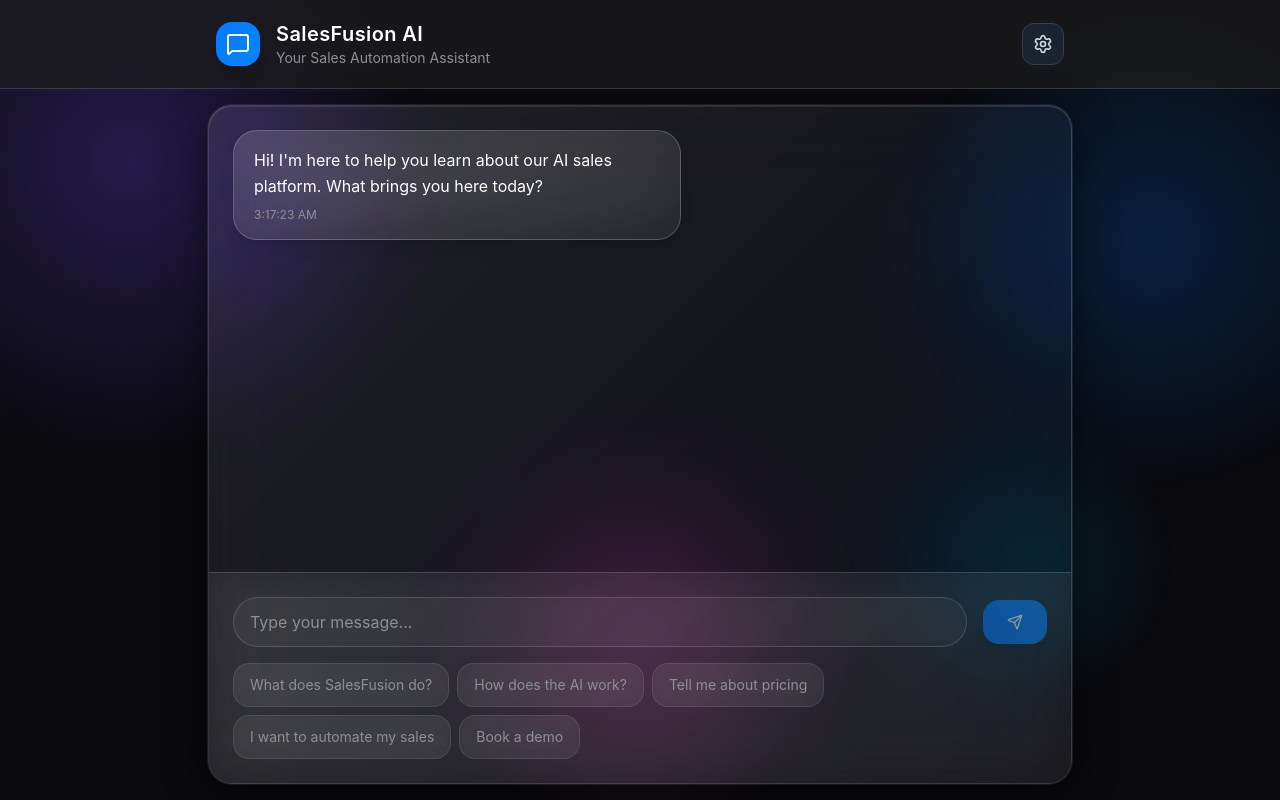
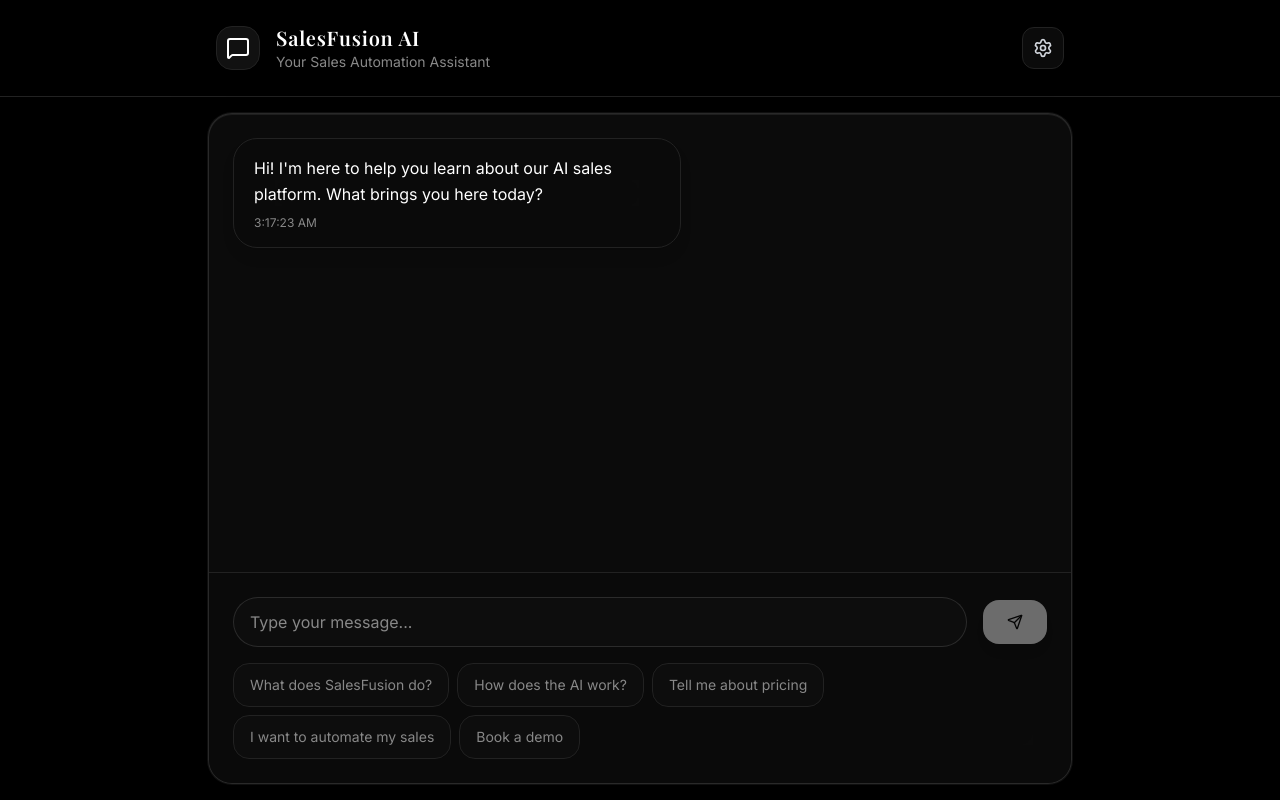
Before and after one commit to SalesFusion-AI/sales-room, a React (Vite) app: page / in a window 1280 px wide. Built offline with nearby package versions, Linux system fonts and the light colour scheme; no server answers.

Commit message:
style: Monaco design aesthetic

```diff
--- a/index.html
+++ b/index.html
@@ -5,6 +5,12 @@
     <link rel="icon" type="image/svg+xml" href="/vite.svg" />
     <meta name="viewport" content="width=device-width, initial-scale=1.0" />
     <title>sales-room</title>
+    <link rel="preconnect" href="https://fonts.googleapis.com" />
+    <link rel="preconnect" href="https://fonts.gstatic.com" crossorigin />
+    <link
+      href="https://fonts.googleapis.com/css2?family=Inter:wght@300;400;500;600;700&family=Playfair+Display:wght@400;500;600;700&display=swap"
+      rel="stylesheet"
+    />
   </head>
   <body>
     <div id="root"></div>
--- a/src/App.css
+++ b/src/App.css
@@ -8,11 +8,16 @@
 }
 
 .app-heading {
-  letter-spacing: 0.02em;
+  letter-spacing: 0.04em;
+  text-transform: none;
 }
 
 .glass-shadow {
   box-shadow: var(--shadow-soft);
+}
+
+.lux-transition {
+  transition: all 0.4s ease;
 }
 
 /* Fade in animation for Talk to Sales button */
--- a/src/App.tsx
+++ b/src/App.tsx
@@ -93,15 +93,15 @@
   return (
     <div className="min-h-screen h-[100svh] text-[var(--text-primary)] flex flex-col overflow-hidden relative z-10">
       {/* Header */}
-      <header className="flex-shrink-0 bg-[rgba(28,28,30,0.75)] backdrop-blur-[20px] border-b border-[var(--border)]">
-        <div className="max-w-4xl mx-auto px-4 sm:px-6 py-4 sm:py-5">
+      <header className="flex-shrink-0 bg-black/80 backdrop-blur-[24px] border-b border-[#222]">
+        <div className="max-w-4xl mx-auto px-4 sm:px-6 py-4 sm:py-6">
           <div className="flex flex-col gap-3 sm:flex-row sm:items-center sm:justify-between">
             <div className="flex items-center space-x-3 sm:space-x-4">
-              <div className="w-10 h-10 sm:w-11 sm:h-11 bg-gradient-to-br from-[#007AFF] to-[#0A84FF] rounded-2xl flex items-center justify-center shadow-lg">
+              <div className="w-10 h-10 sm:w-11 sm:h-11 bg-[#111] border border-[#222] rounded-2xl flex items-center justify-center shadow-lg">
                 <MessageSquare className="h-5 w-5 sm:h-6 sm:w-6 text-white" />
               </div>
               <div className="min-w-0">
-                <h1 className="text-lg sm:text-xl font-semibold text-white truncate app-heading">SalesFusion AI</h1>
+                <h1 className="text-lg sm:text-xl font-semibold text-white truncate app-heading font-display">SalesFusion AI</h1>
                 <p className="text-xs sm:text-sm text-[var(--text-secondary)]">Your Sales Automation Assistant</p>
               </div>
             </div>
@@ -110,7 +110,7 @@
               {/* Prospect info indicator */}
               {prospectInfo.name && (
                 <div className="flex items-center text-xs sm:text-sm">
-                  <div className="flex items-center text-[var(--text-secondary)] bg-white/5 border border-white/10 px-3 py-2 rounded-full backdrop-blur-md">
+                  <div className="flex items-center text-[var(--text-secondary)] bg-[#111]/70 border border-[#222] px-3 py-2 rounded-full backdrop-blur-md">
                     <User className="h-4 w-4 mr-2" />
                     <span className="truncate max-w-[180px] sm:max-w-none">{prospectInfo.name}</span>
                   </div>
@@ -146,14 +146,12 @@
                 <div
                   className={`max-w-[85%] sm:max-w-sm md:max-w-md px-4 sm:px-5 py-3.5 sm:py-4 rounded-2xl sm:rounded-3xl shadow-lg ${
                     message.role === 'user'
-                      ? 'bg-gradient-to-br from-[#007AFF] via-[#0A84FF] to-[#5AC8FA] text-white shadow-[0_8px_32px_rgba(0,122,255,0.3)]'
-                      : 'bg-gradient-to-br from-white/[0.12] to-white/[0.04] text-white border border-white/20 backdrop-blur-[40px] shadow-[inset_0_1px_0_0_rgba(255,255,255,0.1)]'
+                      ? 'bg-[#111] text-white border border-[#222] shadow-[0_12px_30px_rgba(0,0,0,0.6)]'
+                      : 'bg-[#0b0b0b]/80 text-white border border-[#222] backdrop-blur-[26px] shadow-[inset_0_1px_0_0_rgba(255,255,255,0.05)]'
                   }`}
                 >
                   <p className="text-sm sm:text-base leading-relaxed whitespace-pre-wrap">{message.content}</p>
-                  <p className={`text-xs mt-2 ${
-                    message.role === 'user' ? 'text-blue-100/80' : 'text-[var(--text-secondary)]'
-                  }`}>
+                  <p className="text-xs mt-2 text-[var(--text-secondary)]">
                     {message.timestamp.toLocaleTimeString()}
                   </p>
                 </div>
@@ -163,7 +161,7 @@
             {/* Typing indicator */}
             {isTyping && (
               <div className="flex justify-start">
-                <div className="bg-white/5 border border-white/10 rounded-2xl sm:rounded-3xl px-4 sm:px-5 py-3.5 sm:py-4 shadow-lg backdrop-blur-[20px]">
+                <div className="bg-[#111]/70 border border-[#222] rounded-2xl sm:rounded-3xl px-4 sm:px-5 py-3.5 sm:py-4 shadow-lg backdrop-blur-[24px]">
                   <div className="flex space-x-1">
                     <div className="w-2 h-2 bg-white/40 rounded-full animate-bounce"></div>
                     <div className="w-2 h-2 bg-white/40 rounded-full animate-bounce" style={{ animationDelay: '0.1s' }}></div>
@@ -176,7 +174,7 @@
           </div>
 
           {/* Input Area */}
-          <div className="flex-shrink-0 border-t border-[var(--border)] bg-white/5 backdrop-blur-[20px] p-4 sm:p-6 sticky bottom-0 pb-[env(safe-area-inset-bottom)]">
+          <div className="flex-shrink-0 border-t border-[#222] bg-[#0b0b0b]/80 backdrop-blur-[24px] p-4 sm:p-6 sticky bottom-0 pb-[env(safe-area-inset-bottom)]">
             <div className="flex items-center space-x-3 sm:space-x-4">
               <div className="flex-1">
                 <input
@@ -200,7 +198,7 @@
               <button
                 onClick={handleSendMessage}
                 disabled={!inputMessage.trim() || isTyping || !!inputError}
-                className="min-h-[44px] min-w-[44px] bg-gradient-to-r from-[#007AFF] to-[#0A84FF] hover:from-[#0A84FF] hover:to-[#5AC8FA] disabled:opacity-50 disabled:cursor-not-allowed text-white px-4 sm:px-6 py-3 rounded-2xl transition-all duration-200 flex items-center justify-center shadow-lg hover:shadow-xl"
+                className="min-h-[44px] min-w-[44px] bg-white text-black hover:bg-[#f5f5f5] disabled:opacity-40 disabled:cursor-not-allowed px-4 sm:px-6 py-3 rounded-2xl transition-all duration-200 flex items-center justify-center shadow-lg hover:shadow-xl"
                 aria-label="Send message"
               >
                 <Send className="h-4 w-4" />
@@ -214,7 +212,7 @@
                   key={prompt}
                   onClick={() => handlePromptClick(prompt)}
                   disabled={isTyping}
-                  className="min-h-[44px] text-xs sm:text-sm bg-white/5 hover:bg-white/10 disabled:opacity-50 text-[var(--text-secondary)] hover:text-white px-3 sm:px-4 py-2.5 rounded-2xl border border-white/10 hover:border-white/20 transition-all duration-200 backdrop-blur-[20px]"
+                  className="min-h-[44px] text-xs sm:text-sm bg-[#111]/70 hover:bg-[#1a1a1a] disabled:opacity-50 text-[var(--text-secondary)] hover:text-white px-3 sm:px-4 py-2.5 rounded-2xl border border-[#222] hover:border-white/20 transition-all duration-200 backdrop-blur-[24px]"
                 >
                   {prompt}
                 </button>
--- a/src/components/Settings/SettingsButton.tsx
+++ b/src/components/Settings/SettingsButton.tsx
@@ -12,7 +12,7 @@
       type="button"
       onClick={onClick}
       aria-label="Open settings"
-      className={`inline-flex items-center justify-center rounded-xl border border-gray-700 bg-gray-800/70 p-2.5 text-gray-300 transition hover:border-gray-600 hover:bg-gray-700 hover:text-white ${className ?? ''}`}
+      className={`inline-flex items-center justify-center rounded-xl border border-[#222] bg-[#111]/70 p-2.5 text-gray-300 transition hover:border-white/20 hover:bg-[#1a1a1a] hover:text-white ${className ?? ''}`}
     >
       <Settings className="h-5 w-5" />
     </button>
--- a/src/components/TalkToSales/TalkToSalesButton.tsx
+++ b/src/components/TalkToSales/TalkToSalesButton.tsx
@@ -16,14 +16,14 @@
     <>
       <button
         onClick={() => setIsOpen(true)}
-        className="fixed bottom-6 right-6 z-40 flex items-center gap-3 rounded-full border border-gray-800 bg-gray-900/90 px-5 py-3 text-sm font-semibold text-white shadow-2xl backdrop-blur transition hover:border-gray-700 hover:bg-gray-800/90 animate-fade-in"
+        className="fixed bottom-6 right-6 z-40 flex items-center gap-3 rounded-full border border-[#222] bg-[#111]/90 px-5 py-3 text-sm font-semibold text-white shadow-2xl backdrop-blur transition hover:border-white/20 hover:bg-[#1a1a1a] animate-fade-in"
       >
-        <span className="flex h-10 w-10 items-center justify-center rounded-full bg-gradient-to-br from-blue-500 to-purple-600 text-white shadow-lg">
+        <span className="flex h-10 w-10 items-center justify-center rounded-full bg-white text-black shadow-lg">
           <MessageSquareText className="h-5 w-5" />
         </span>
         <span className="flex flex-col text-left leading-tight">
           <span>Talk to Sales</span>
-          <span className="text-xs text-gray-400">Ready when you are</span>
+          <span className="text-xs text-[var(--text-secondary)]">Ready when you are</span>
         </span>
       </button>
 
--- a/src/index.css
+++ b/src/index.css
@@ -1,19 +1,19 @@
 @import "tailwindcss";
 
 :root {
-  --bg-primary: #0a0a0f;
-  --bg-secondary: #1c1c1e;
-  --bg-tertiary: #2c2c2e;
-  --glass: rgba(255, 255, 255, 0.08);
-  --glass-strong: rgba(255, 255, 255, 0.12);
-  --accent: #007aff;
-  --accent-hover: #0a84ff;
+  --bg-primary: #000000;
+  --bg-secondary: #111111;
+  --bg-tertiary: #222222;
+  --glass: rgba(17, 17, 17, 0.7);
+  --glass-strong: rgba(17, 17, 17, 0.82);
+  --accent: #ffffff;
+  --accent-hover: #f5f5f5;
   --text-primary: #ffffff;
-  --text-secondary: #8e8e93;
-  --border: rgba(255, 255, 255, 0.15);
-  --border-strong: rgba(255, 255, 255, 0.25);
-  --shadow-soft: 0 10px 30px rgba(0, 0, 0, 0.35);
-  --shadow-glow: 0 0 0 1px rgba(255, 255, 255, 0.08), 0 12px 40px rgba(0, 0, 0, 0.5);
+  --text-secondary: #888888;
+  --border: rgba(255, 255, 255, 0.12);
+  --border-strong: rgba(255, 255, 255, 0.2);
+  --shadow-soft: 0 16px 40px rgba(0, 0, 0, 0.6);
+  --shadow-glow: 0 0 0 1px rgba(255, 255, 255, 0.06), 0 20px 50px rgba(0, 0, 0, 0.7);
 }
 
 @layer base {
@@ -22,7 +22,7 @@
   }
 
   html {
-    font-family: "Inter", "SF Pro Display", system-ui, sans-serif;
+    font-family: "Inter", system-ui, sans-serif;
     background-color: var(--bg-primary);
     color: var(--text-primary);
   }
@@ -38,48 +38,47 @@
     overflow-x: hidden;
   }
 
-  body::before {
-    content: '';
-    position: fixed;
-    inset: 0;
-    background:
-      radial-gradient(circle 600px at 10% 20%, rgba(120, 80, 255, 0.25), transparent 50%),
-      radial-gradient(circle 500px at 90% 30%, rgba(0, 122, 255, 0.2), transparent 50%),
-      radial-gradient(circle 400px at 50% 80%, rgba(255, 100, 200, 0.15), transparent 50%),
-      radial-gradient(circle 300px at 80% 70%, rgba(0, 200, 255, 0.12), transparent 50%);
-    pointer-events: none;
-    z-index: 0;
+  h1,
+  h2,
+  h3,
+  h4,
+  h5,
+  h6,
+  .font-display {
+    font-family: "Playfair Display", "Times New Roman", serif;
+    letter-spacing: 0.01em;
+  }
+
+  button,
+  input,
+  select,
+  textarea {
+    transition: all 0.4s ease;
   }
 }
 
 @layer components {
   .glass-panel {
-    background: linear-gradient(
-      135deg,
-      rgba(255, 255, 255, 0.1) 0%,
-      rgba(255, 255, 255, 0.05) 50%,
-      rgba(255, 255, 255, 0.02) 100%
-    );
+    background: rgba(17, 17, 17, 0.68);
     border: 1px solid var(--border);
-    backdrop-filter: blur(40px) saturate(180%);
-    -webkit-backdrop-filter: blur(40px) saturate(180%);
+    backdrop-filter: blur(26px) saturate(140%);
+    -webkit-backdrop-filter: blur(26px) saturate(140%);
     box-shadow:
       var(--shadow-glow),
-      inset 0 1px 0 0 rgba(255, 255, 255, 0.1);
+      inset 0 1px 0 0 rgba(255, 255, 255, 0.08);
   }
 
   .glass-input {
-    background: rgba(255, 255, 255, 0.04);
+    background: rgba(17, 17, 17, 0.55);
     border: 1px solid var(--border);
     border-radius: 999px;
     color: var(--text-primary);
-    transition: all 200ms ease;
   }
 
   .glass-input:focus {
     outline: none;
-    border-color: rgba(0, 122, 255, 0.6);
-    box-shadow: 0 0 0 2px rgba(0, 122, 255, 0.25);
+    border-color: rgba(255, 255, 255, 0.4);
+    box-shadow: 0 0 0 2px rgba(255, 255, 255, 0.1);
   }
 }
 
```
Also changed, not shown: src/components/Layout/ErrorBoundary.tsx (+12 -12 lines), src/components/Settings/SettingsPanel.tsx (+13 -17 lines), src/components/TalkToSales/HandoffModal.tsx (+17 -17 lines).
